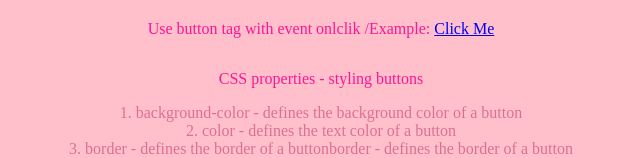
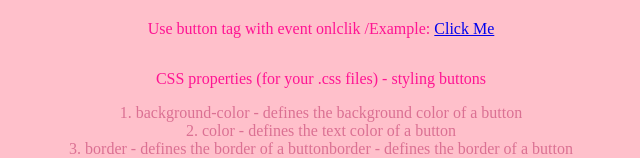
Before and after one commit to hrisstina/web-12, a plain HTML site: page task.html in a window 1280 px wide. Shown: the part 146-304 px from the top of the page, without its empty margins (319-959 px from the left). Drawn offline with Linux system fonts and the light colour scheme.

Commit message:
Update task.html

```diff
--- a/task.html
+++ b/task.html
@@ -11,7 +11,7 @@
       <p>2. Create new folder named- img in the current directory where is your project! </p>
       <p>3. Create link to another html page via button.</p>
       <p> Use button tag with event onlclik /Example: <a href="page1.html" class="button-class">Click Me</a> </p>
-        <p> CSS properties - styling buttons </p>
+        <p> CSS properties (for your .css files) - styling buttons </p>
         <ol>
 <li>background-color - defines the background color of a button</li>
 <li>color - defines the text color of a button</li>
```
